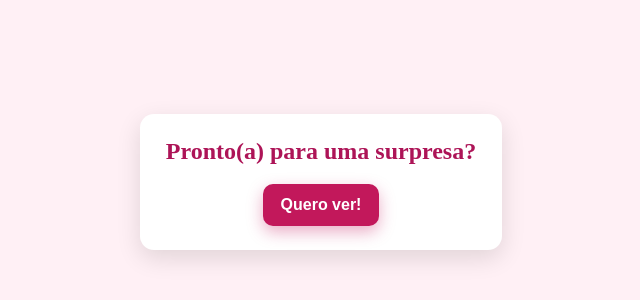
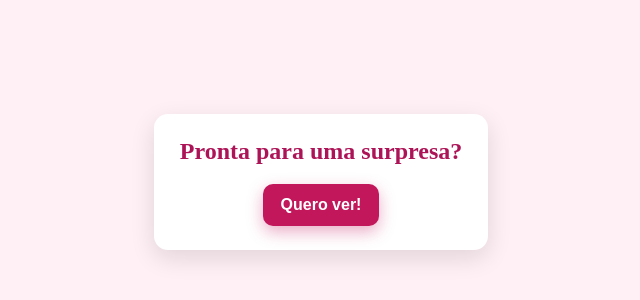
Before and after one commit to lzbovani/aniver, a plain HTML site: page aniversario.html in a window 1280 px wide. Shown: the part 218-518 px from the top of the page, without its empty margins (319-959 px from the left). Drawn offline with Linux system fonts and the light colour scheme.

Commit message:
Atualiza site

```diff
--- a/aniversario.html
+++ b/aniversario.html
@@ -261,7 +261,7 @@
 <body>
 	<div id="gate">
 		<div class="gate-card">
-			<h2 style="margin-top:0;color:#ad1457">Pronto(a) para uma surpresa?</h2>
+			<h2 style="margin-top:0;color:#ad1457">Pronta para uma surpresa?</h2>
 			<button id="start" class="start-btn">Quero ver!</button>
 		</div>
 	</div>
```
